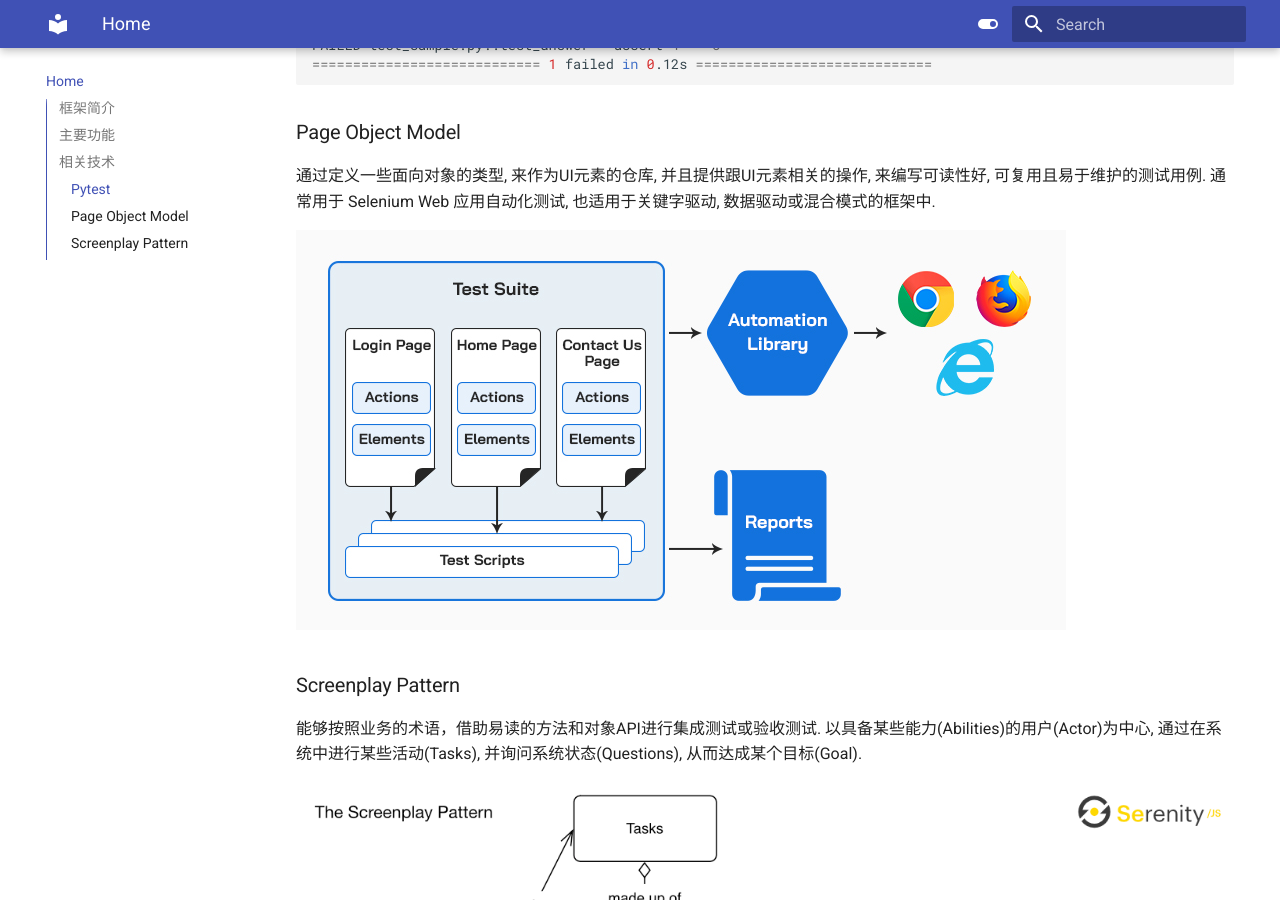
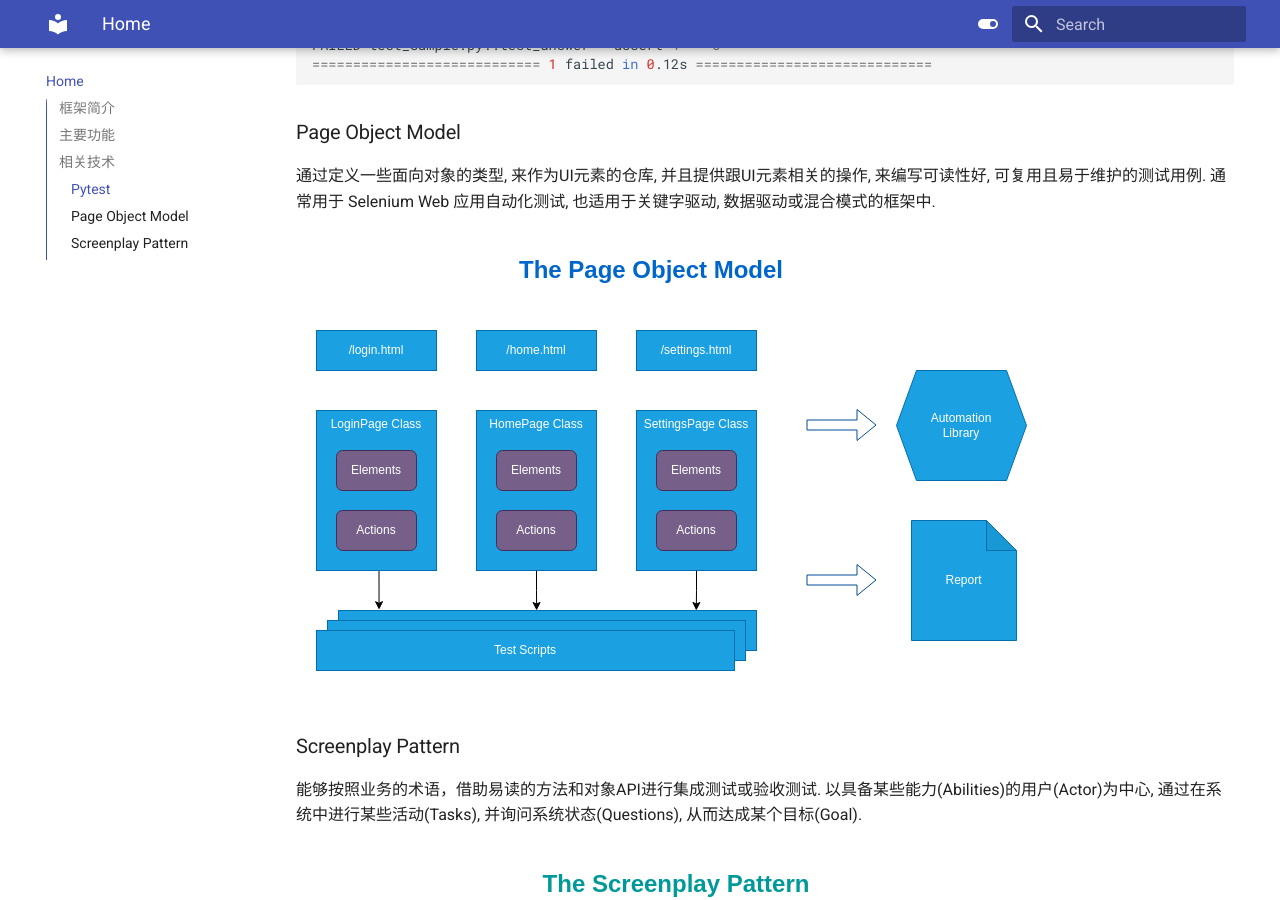
Before and after one commit to ice7mayu/sloth-doc, an MkDocs documentation site: the page built from docs/index.md, in a window 1280 px wide and 900 px high, scrolled down 1613 px. Built offline with MkDocs 1.6.1 and Material for MkDocs 9.7.7, drawn with Linux system fonts in a browser that asks for light colours.

Commit message:
Update svg

```diff
--- a/docs/index.md
+++ b/docs/index.md
@@ -71,11 +71,11 @@
 通过定义一些面向对象的类型, 来作为UI元素的仓库, 并且提供跟UI元素相关的操作, 来编写可读性好, 可复用且易于维护的测试用例.
 通常用于 Selenium Web 应用自动化测试, 也适用于关键字驱动, 数据驱动或混合模式的框架中.
 
-![pom](images/index/pom.jpg)
+![pom](images/index/pom.svg)
 
 ### Screenplay Pattern
 
 能够按照业务的术语，借助易读的方法和对象API进行集成测试或验收测试.
 以具备某些能力(Abilities)的用户(Actor)为中心, 通过在系统中进行某些活动(Tasks), 并询问系统状态(Questions), 从而达成某个目标(Goal).
 
-![screenplay](images/index/screenplay.png)
+![screenplay](images/index/screenplay.svg)
```
Also changed, not shown: docs/images/index/git-workflow.svg (deleted), docs/images/index/pom.jpg (deleted), docs/images/index/pom.svg (added), docs/images/index/screenplay.png (deleted), docs/images/index/screenplay.svg (added).
